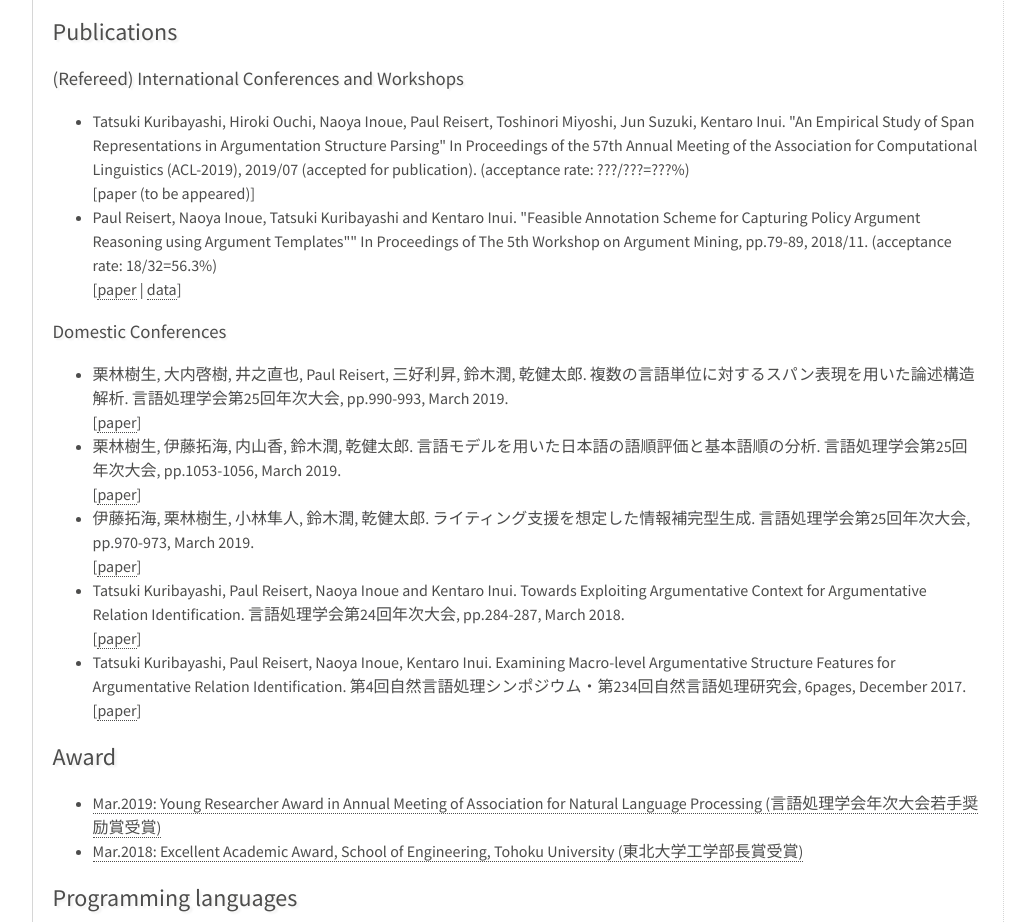
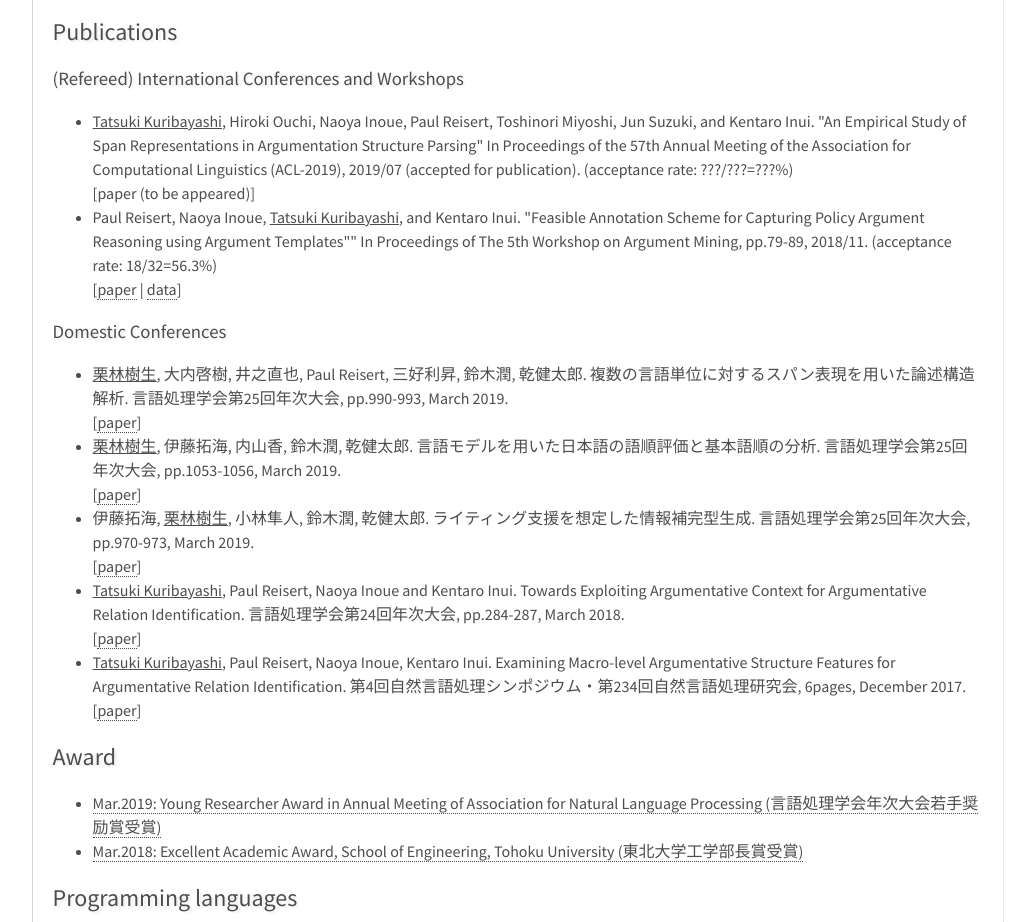
Before and after one commit to kuribayashi4/kuribayashi4.github.io, a plain HTML site: page index.html in a window 1280 px wide. Shown: the part 490-1412 px from the top of the page, without its empty margins (122-1157 px from the left). Drawn offline with Linux system fonts and the light colour scheme.

Commit message:
Update documentation

```diff
--- a/index.html
+++ b/index.html
@@ -40,21 +40,21 @@
 <h2>Publications</h2>
 <h3>(Refereed) International Conferences and Workshops</h3>
 <ul>
-<li>Tatsuki Kuribayashi, Hiroki Ouchi, Naoya Inoue, Paul Reisert, Toshinori Miyoshi, Jun Suzuki, Kentaro Inui.
+    <li><u>Tatsuki Kuribayashi</u>, Hiroki Ouchi, Naoya Inoue, Paul Reisert, Toshinori Miyoshi, Jun Suzuki, and Kentaro Inui.
 "An Empirical Study of Span Representations in Argumentation Structure Parsing"
 In Proceedings of the 57th Annual Meeting of the Association for Computational Linguistics (ACL-2019), 2019/07 (accepted for publication).
 (acceptance rate: ???/???=???%)<br>[paper (to be appeared)]</li>
-<li>Paul Reisert, Naoya Inoue, Tatsuki Kuribayashi and Kentaro Inui. "Feasible Annotation Scheme for Capturing Policy Argument Reasoning using Argument Templates""
+    <li>Paul Reisert, Naoya Inoue, <u>Tatsuki Kuribayashi</u>, and Kentaro Inui. "Feasible Annotation Scheme for Capturing Policy Argument Reasoning using Argument Templates""
 In Proceedings of The 5th Workshop on Argument Mining, pp.79-89, 2018/11.
 (acceptance rate: 18/32=56.3%)<br>[<a href="https://www.aclweb.org/anthology/W18-5210">paper</a> | <a href="https://github.com/peldszus/arg-microtexts">data</a>]</li>
 </ul>
 <h3>Domestic Conferences</h3>
 <ul>
-    <li>栗林樹生, 大内啓樹, 井之直也, Paul Reisert, 三好利昇, 鈴木潤, 乾健太郎. 複数の言語単位に対するスパン表現を用いた論述構造解析. 言語処理学会第25回年次大会, pp.990-993, March 2019.<br>[<a href="https://www.anlp.jp/proceedings/annual_meeting/2019/pdf_dir/D5-1.pdf">paper</a>]</li>
-<li>栗林樹生, 伊藤拓海, 内山香, 鈴木潤, 乾健太郎. 言語モデルを用いた日本語の語順評価と基本語順の分析. 言語処理学会第25回年次大会, pp.1053-1056, March 2019. <br>[<a href="https://www.anlp.jp/proceedings/annual_meeting/2019/pdf_dir/P5-5.pdf">paper</a>]</li>
-<li>伊藤拓海, 栗林樹生, 小林隼人, 鈴木潤, 乾健太郎. ライティング支援を想定した情報補完型生成. 言語処理学会第25回年次大会, pp.970-973, March 2019. <br>[<a href="https://www.anlp.jp/proceedings/annual_meeting/2019/pdf_dir/B5-4.pdf">paper</a>]</li>
-<li>Tatsuki Kuribayashi, Paul Reisert, Naoya Inoue and Kentaro Inui. Towards Exploiting Argumentative Context for Argumentative Relation Identification. 言語処理学会第24回年次大会, pp.284-287, March 2018.<br>[<a href="https://www.anlp.jp/proceedings/annual_meeting/2018/pdf_dir/A2-4.pdf">paper</a>]</li>
-<li>Tatsuki Kuribayashi, Paul Reisert, Naoya Inoue, Kentaro Inui. Examining Macro-level Argumentative Structure Features for Argumentative Relation Identification. 第4回自然言語処理シンポジウム・第234回自然言語処理研究会, 6pages, December 2017.<br>[<a href="https://ipsj.ixsq.nii.ac.jp/ej/index.php?active_action=repository_view_main_item_detail&page_id=13&block_id=8&item_id=185029&item_no=1">paper</a>]</li>
+    <li><u>栗林樹生</u>, 大内啓樹, 井之直也, Paul Reisert, 三好利昇, 鈴木潤, 乾健太郎. 複数の言語単位に対するスパン表現を用いた論述構造解析. 言語処理学会第25回年次大会, pp.990-993, March 2019.<br>[<a href="https://www.anlp.jp/proceedings/annual_meeting/2019/pdf_dir/D5-1.pdf">paper</a>]</li>
+    <li><u>栗林樹生</u>, 伊藤拓海, 内山香, 鈴木潤, 乾健太郎. 言語モデルを用いた日本語の語順評価と基本語順の分析. 言語処理学会第25回年次大会, pp.1053-1056, March 2019. <br>[<a href="https://www.anlp.jp/proceedings/annual_meeting/2019/pdf_dir/P5-5.pdf">paper</a>]</li>
+    <li>伊藤拓海, <u>栗林樹生</u>, 小林隼人, 鈴木潤, 乾健太郎. ライティング支援を想定した情報補完型生成. 言語処理学会第25回年次大会, pp.970-973, March 2019. <br>[<a href="https://www.anlp.jp/proceedings/annual_meeting/2019/pdf_dir/B5-4.pdf">paper</a>]</li>
+    <li><u>Tatsuki Kuribayashi</u>, Paul Reisert, Naoya Inoue and Kentaro Inui. Towards Exploiting Argumentative Context for Argumentative Relation Identification. 言語処理学会第24回年次大会, pp.284-287, March 2018.<br>[<a href="https://www.anlp.jp/proceedings/annual_meeting/2018/pdf_dir/A2-4.pdf">paper</a>]</li>
+    <li><u>Tatsuki Kuribayashi</u>, Paul Reisert, Naoya Inoue, Kentaro Inui. Examining Macro-level Argumentative Structure Features for Argumentative Relation Identification. 第4回自然言語処理シンポジウム・第234回自然言語処理研究会, 6pages, December 2017.<br>[<a href="https://ipsj.ixsq.nii.ac.jp/ej/index.php?active_action=repository_view_main_item_detail&page_id=13&block_id=8&item_id=185029&item_no=1">paper</a>]</li>
 </ul>
 <h2>Award</h2>
 <ul>
```
